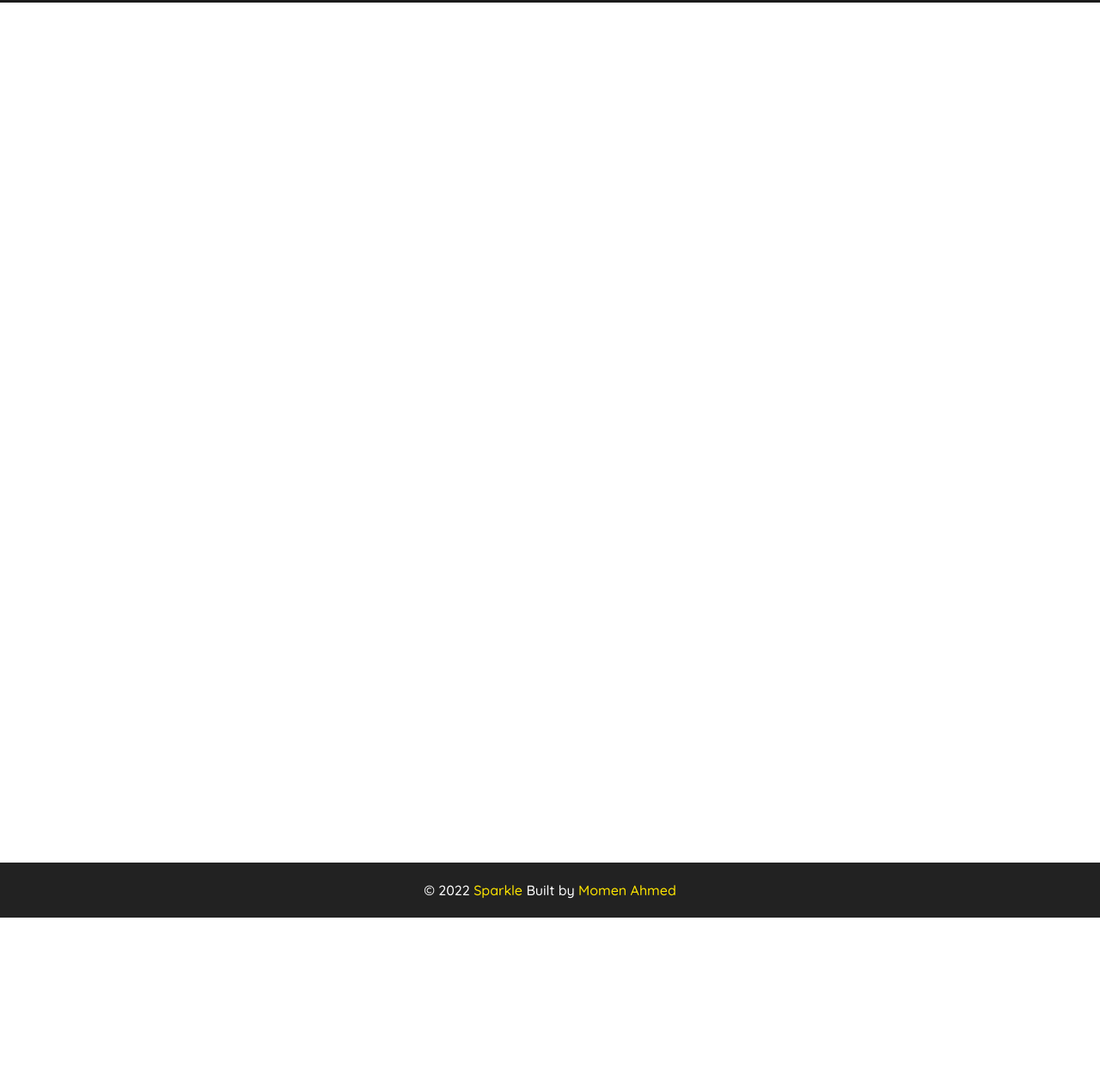
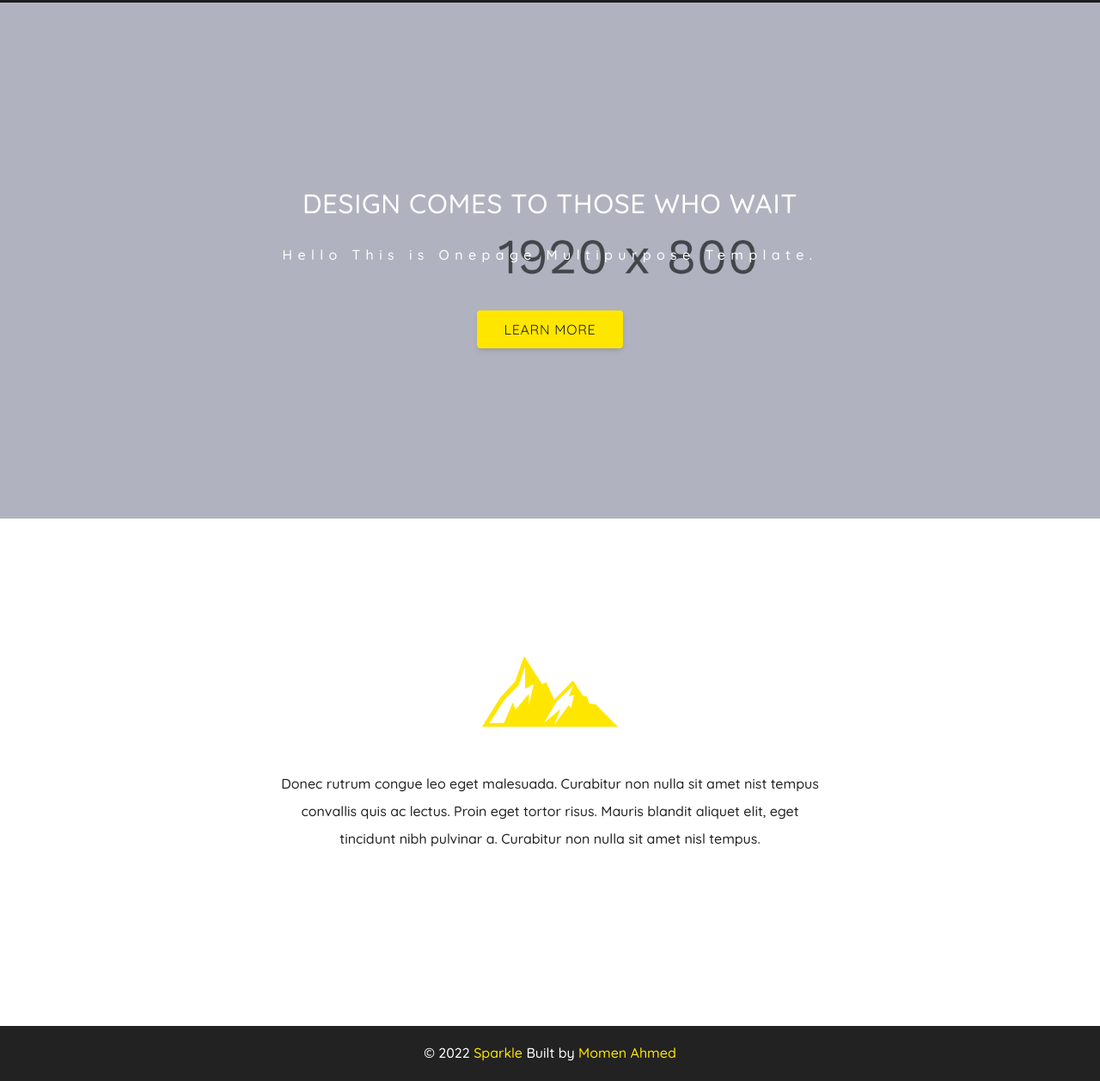
Before and after one commit to Momen-2/Sparkle-Website, a plain HTML site: page index.html in a window 1280 px wide. Shown: the part 93-1350 px from the top of the page at 86% size. Before the commit the page ends 1160 px from the top, so only its background shows below. Drawn offline with Linux system fonts and the light colour scheme.

Commit message:
Added Landing and Intro Sections

```diff
--- a/css/style.css
+++ b/css/style.css
@@ -34,6 +34,7 @@ html {
 }
 body {
   font-family: var(--body-font);
+  overflow-x: hidden;
 }
 ::selection {
   background-color: var(--color-1);
@@ -82,9 +83,6 @@ a {
   text-decoration: none !important;
   color: var(--black);
 }
-a:hover {
-  color: var(--black);
-}
 ul {
   list-style-type: none;
   padding: 0;
@@ -117,18 +115,18 @@ hr {
 }
 .tag {
   display: inline-block;
-  border: 1px solid var(--primary-400);
+  border: 1px solid var(--color-2);
   border-radius: var(--border-radius);
-  color: var(--primary-400);
+  color: var(--color-2);
   margin-right: 1px;
   margin-bottom: .3em;
   padding: 2px 6px;
   font-weight: 500;
 }
-.button-one {
+.button {
   cursor: pointer;
-  color: var(--white);
-  background: var(--primary-400);
+  color: var(--black);
+  background: var(--color-2);
   border: transparent;
   border-radius: var(--border-radius);
   letter-spacing: var(--letter-spacing);
@@ -138,22 +136,22 @@ hr {
   text-transform: capitalize;
   display: inline-block;
 }
-.button-one a {
+.button a {
   color: var(--white);
 }
-.button-one:hover {
-  color: var(--primary-400);
+.button:hover {
+  color: var(--black);
   background: var(--white);
-  border: 1px solid var(--primary-400);
+  border: 1px solid var(--color-2);
   padding: 0.8rem 2rem;
   box-shadow: var(--shadow-4);
   transition: var(--transition);
 }
-.button-one:focus {
+.button:focus {
   outline: none;
 }
-.button-one:hover a {
-  color: var(--primary-400);
+.button:hover a {
+  color: var(--color-2);
 }
 .filter-form {
   max-width: none !important;
@@ -228,7 +226,7 @@ hr {
   height: 6rem;
   border: 5px solid var(--grey-500);
   border-radius: 50%;
-  border-top-color: var(--primary-400);
+  border-top-color: var(--color-2);
   animation: spinner 1s linear infinite;
   margin: 0 auto;
 }
@@ -336,6 +334,46 @@ hr {
   }
 }
 
+.landing{
+  display: flex;
+  align-items: center;
+  justify-content: center;
+  background-image: url(../images/landing.png);
+  width: 100vw;
+  height: 75vh;
+  background-size: cover;
+}
+.landing .container {
+  display: flex;
+  justify-content: center;
+  align-items: center;
+  text-align: center;
+}
+.landing .text h3 {
+  color: var(--white);
+  margin-bottom: 30px;
+  line-height: 2.5rem;
+}
+.landing .text p {
+  letter-spacing: 0.4rem;
+  margin-bottom: 55px;
+  color: var(--white);
+}
+
+.intro .container {
+  display: flex;
+  justify-content: center;
+  align-items: center;
+  flex-direction: column;
+  text-align: center;
+  padding: 160px 0px;
+}
+.intro p {
+  margin-top: 50px;
+  font-size: 1rem;
+  line-height: 2rem;
+}
+
 .footer-section {
   text-align: center;
   height: 4rem;
--- a/index.html
+++ b/index.html
@@ -11,6 +11,7 @@
 	<link rel="stylesheet" href="css/normalize.css">
     <link rel="stylesheet" href="css/style.css">
     <link rel="stylesheet" href="css/all.min.css"/>
+    <link rel="shortcut icon" href="images/favicon.png" type="image/x-icon"/>
     <title>Sparkle</title>
 </head>
 <body>
@@ -39,7 +40,28 @@
         </div>
     </nav>
 
-    <footer style="margin-top: 1000px" class="footer-section">
+    <div class="landing">
+        <div class="overlay"></div>
+        <div class="container">
+            <div class="content">
+                <div class="text">
+                    <h3>DESIGN COMES TO THOSE WHO WAIT</h3>
+                    <p>Hello This is Onepage Multipurpose Template.</p>
+                </div>
+                <button class="button">LEARN MORE</button>
+            </div>
+        </div>
+    </div>
+
+
+    <div class="intro">
+        <div class="container">
+          <img src="images/mountain.svg">
+          <p>Donec rutrum congue leo eget malesuada. Curabitur non nulla sit amet nist tempus convallis quis ac lectus. Proin eget tortor risus. Mauris blandit aliquet elit, eget tincidunt nibh pulvinar a. Curabitur non nulla sit amet nisl tempus.</p>
+        </div>
+    </div>
+
+    <footer class="footer-section">
         <p>
           &copy; <span id="date"></span>
           <span class="footer-logo">Sparkle</span> Built by
```
